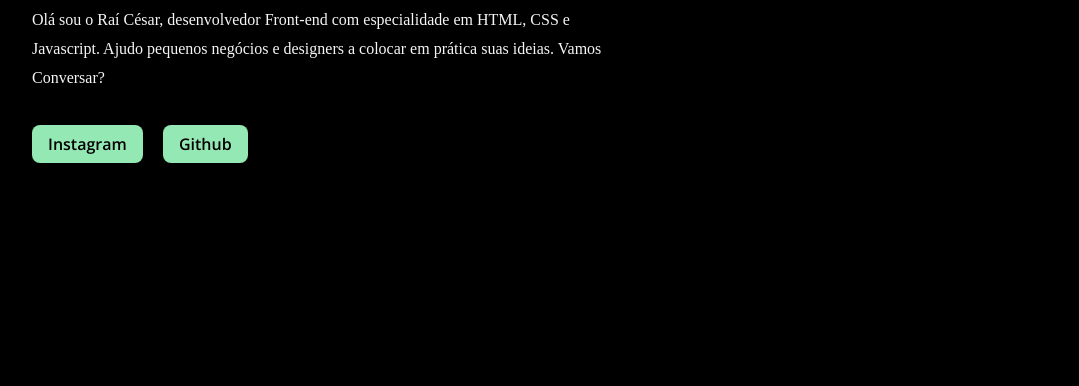
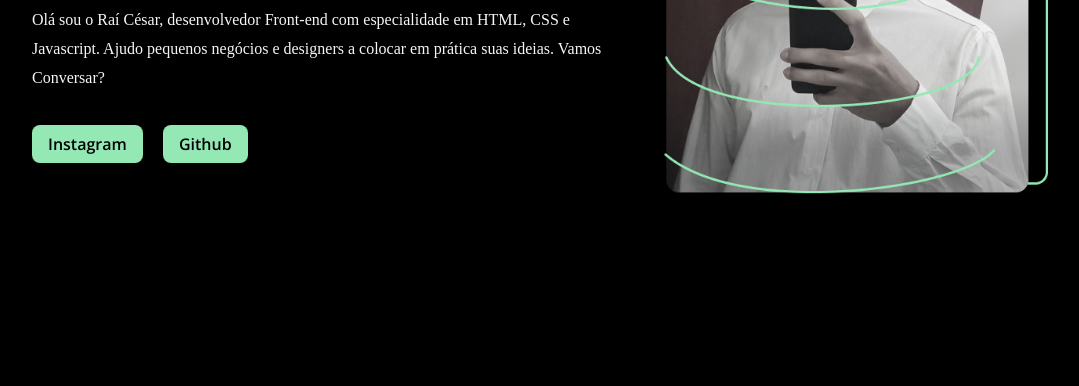
Before and after one commit to Rai-Cesar-Gomes-Da-Silva/portfolio-alura, a plain HTML site: page index.html in a window 1280 px wide. Shown: the part 414-800 px from the top of the page, without its empty margins (100-1179 px from the left). Drawn offline with nearby package versions, Linux system fonts and the light colour scheme.

Commit message:
adicionando imagem que havia dado erro

```diff
--- a/index.html
+++ b/index.html
@@ -30,7 +30,7 @@
         </aside>
 
         <div class="image-container">
-            <img src="assets/" alt="Foto de Raí César">
+            <img src="assets/imagem.png" alt="Foto de Raí César">
             <div class="hover-text">Raí César</div>
         </div>
     </main>
```
